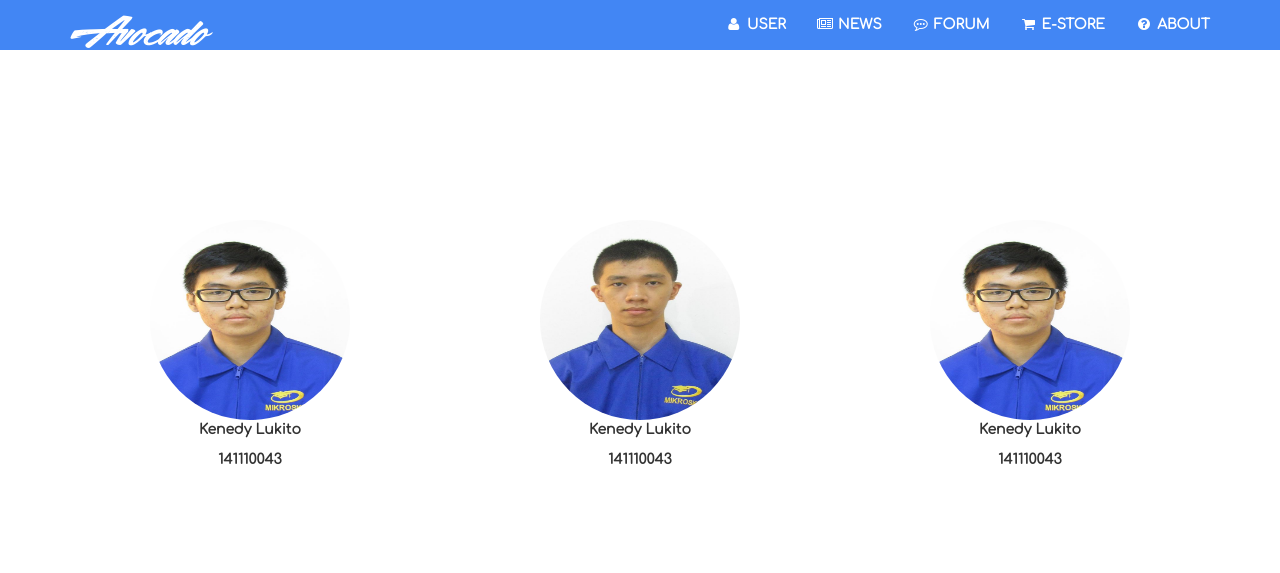
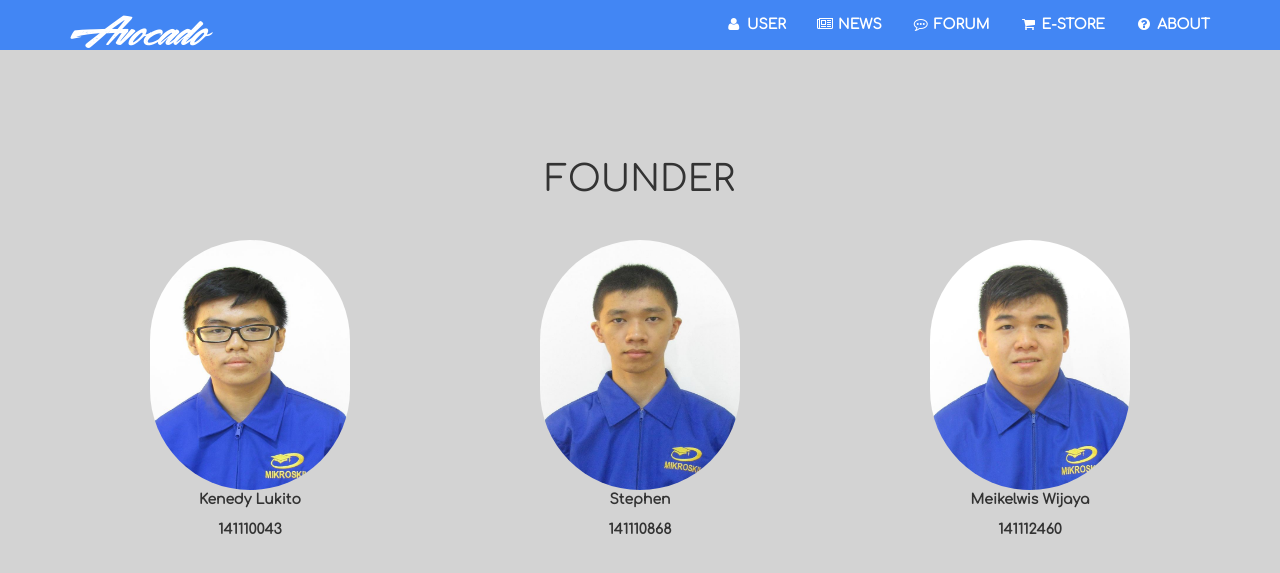
Before and after one commit to sxio/Alpukat, a CodeIgniter app: page /Avocado/about_us in a window 1280 px wide. Shown: the top 573 px of the page. Run offline with CodeIgniter, Linux system fonts and the light colour scheme.

Commit message:
About semi-final

```diff
--- a/application/views/about_us.php
+++ b/application/views/about_us.php
@@ -7,9 +7,10 @@
 	<?php echo link_tag('assets/css/about_us.css') ?>
 	<script src="<?php echo base_url() ?>assets/js/main.js"></script>
 </head>
-<body>
+<body id="abt">
 	<?php require_once __DIR__."/templates/nav.php"; ?>
 	<section id="us">
+		<h1 id="founder" class="text-center">FOUNDER</h1>
 		<div class="container">
 			<div class="row">
 				<div class="col-sm-4 member">
@@ -19,13 +20,13 @@
 				</div>
 				<div class="col-sm-4 member">
 					<img class="img-responsive" src="<?php echo base_url() ?>assets/img/141110868.jpg">
-					<p class="text-center">Kenedy Lukito</p>
-					<p class="text-center">141110043</p>
+					<p class="text-center">Stephen</p>
+					<p class="text-center">141110868</p>
 				</div>
 				<div class="col-sm-4 member">
-					<img class="img-responsive" src="<?php echo base_url() ?>assets/img/141110043.jpg">
-					<p class="text-center">Kenedy Lukito</p>
-					<p class="text-center">141110043</p>
+					<img class="img-responsive" src="<?php echo base_url() ?>assets/img/141112460.jpg">
+					<p class="text-center">Meikelwis Wijaya</p>
+					<p class="text-center">141112460</p>
 				</div>
 			</div>
 		</div>
--- a/assets/css/about_us.css
+++ b/assets/css/about_us.css
@@ -1,10 +1,16 @@
+body#abt{
+	background-color: lightgrey;
+}
 #us{
 	margin-top: 50px;
-	padding-top: 170px;
+	padding-top: 90px;
+}
+#us h1{
+	margin-bottom: 40px;
 }
 #us .member img{
 	width: 200px;
-	height: 200px;
+	height: 250px;
 	border-radius: 500px;
 	margin: 0 auto;
 }
```
Also changed, not shown: assets/img/141112460.jpg (added).
